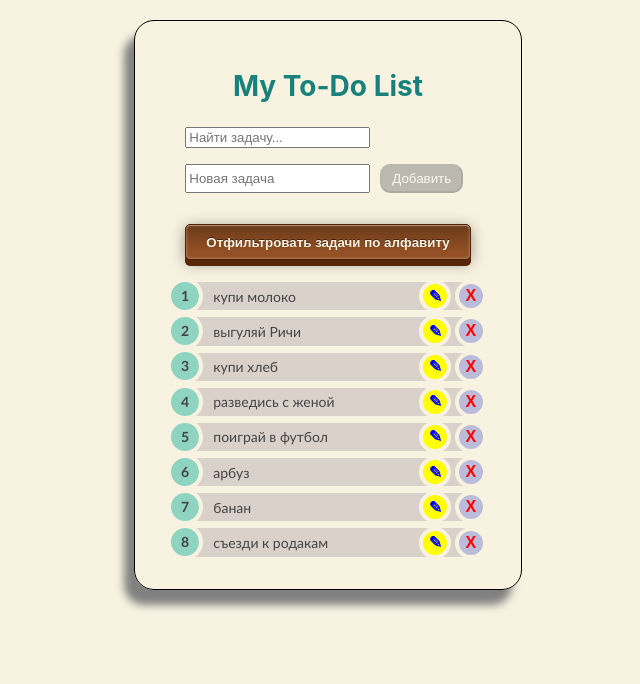
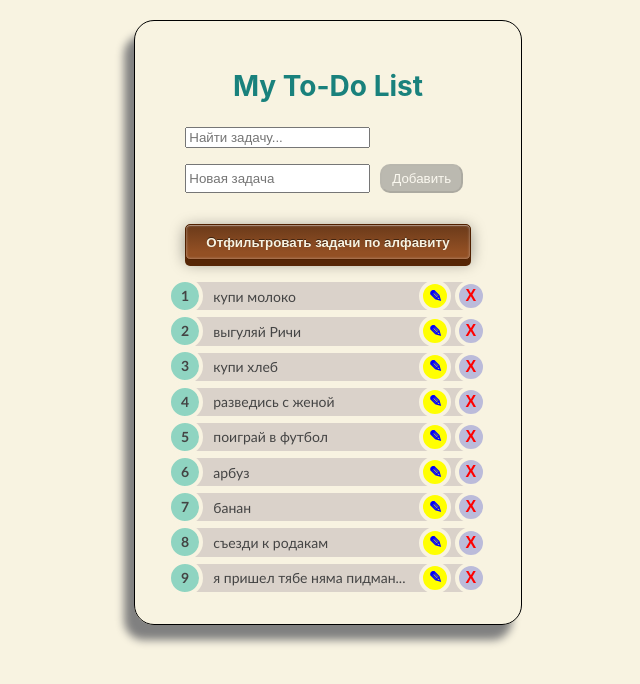
Before and after one commit to vitalyvitmens/todo-list-react-router, a React (Create React App) app in the folder my-app/: page / in a window 1280 px wide. Shown: the top 684 px of the page, without its empty margins (312-952 px from the left). Built offline with nearby package versions, Linux system fonts and the light colour scheme; data requests are answered from the project's data file.

Commit message:
add data in project

```diff
--- a/my-app/src/components/todo-list/todo-list.js
+++ b/my-app/src/components/todo-list/todo-list.js
@@ -8,10 +8,18 @@ export const TodoList = ({
 	setTodo,
 	setIsUpdating,
 }) => {
+	const ellipsis = (str, n) => {
+		if (str.length <= n) {
+			return str
+		} else {
+			return str.slice(0, n) + '...'
+		}
+	}
+
 	return todosServer.map(({ id, title }) => (
 		<ol key={id}>
 			<span>{id}</span>
-			{title}
+			{ellipsis(title, 25)}
 			<button
 				className={!todo ? styles.updateBtnYellow : styles.updateBtnGreen}
 				onClick={() => {
--- a/my-app/src/db.json
+++ b/my-app/src/db.json
@@ -39,6 +39,11 @@
       "title": "съезди к родакам",
       "completed": false,
       "id": 8
+    },
+    {
+      "title": "я пришел тябе няма пидманула пидвяла, пайшов я дахаты, бо няма чаго лавить",
+      "completed": false,
+      "id": 9
     }
   ]
 }
```
